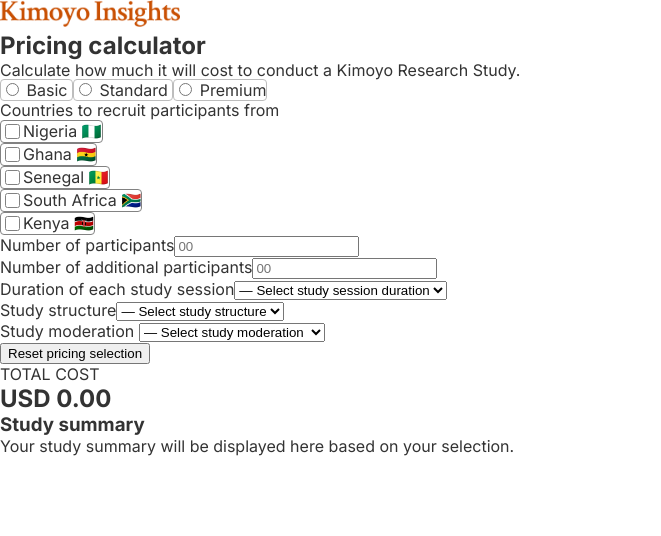
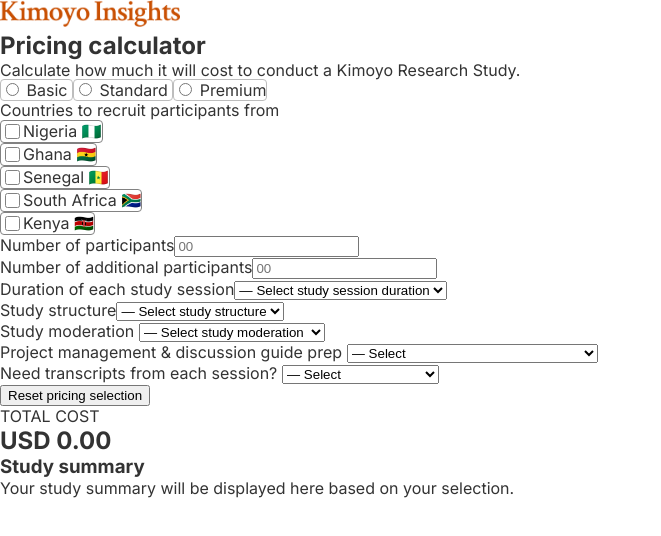
Before and after one commit to Samuel-Anumudu/pricing-calculator, a Vue app: page / in a window 1280 px wide. Shown: the top 536 px of the page, without its empty margins (0-661 px from the left). Built offline with nearby package versions, Linux system fonts and the light colour scheme.

Commit message:
added background color on Header Component for when form is completed and all values received

```diff
--- a/src/App.vue
+++ b/src/App.vue
@@ -1,10 +1,10 @@
 <template>
-  <HeaderSection />
-  <MainSection />
+  <HeaderSection :isFormCompleted="isFormCompleted" />
+  <MainSection @formCompleted="onFormCompleted" />
 </template>
 
 <script lang="ts">
-import { defineComponent } from 'vue'
+import { defineComponent, ref } from 'vue'
 import HeaderSection from './components/layouts/HeaderSection.vue'
 import MainSection from './components/layouts/MainSection.vue'
 
@@ -13,6 +13,15 @@
   components: {
     HeaderSection,
     MainSection
+  },
+  setup() {
+    const isFormCompleted = ref<boolean>(false)
+
+    const onFormCompleted = (completed: boolean) => {
+      isFormCompleted.value = completed
+    }
+
+    return { isFormCompleted, onFormCompleted }
   }
 })
 </script>
--- a/src/assets/main.css
+++ b/src/assets/main.css
@@ -17,6 +17,7 @@
   --participants-countries-border-color: rgba(130, 130, 130, 1);
   --participants-countries-checked-color: rgba(0, 117, 242, 1);
   --plan-desc-bg-color: rgba(173, 235, 204, 1);
+  --header-bg-color: rgba(248, 227, 201, 1);
 }
 
 body {
@@ -24,6 +25,7 @@
   padding: 0;
   font-family: 'Inter', sans-serif;
   font-size: 1rem;
+  background-color: white;
 }
 
 h1,
@@ -37,6 +39,10 @@
 
 img {
   max-width: 100%;
+}
+
+header.form-completed {
+  background-color: var(--header-bg-color);
 }
 
 .logo {
--- /dev/null
+++ b/src/components/dropdowns/ProjectManagement.vue
@@ -0,0 +1,39 @@
+<template>
+  <div id="project-management">
+    <label for="projectManagement"> Project management & discussion guide prep </label>
+    <select
+      id="projectManagement"
+      v-model="projectManagementSelected"
+      @change="updateProjectManagementSelected"
+    >
+      <option value="">— Select</option>
+      <option value="I will prepare my discussion guide">I will prepare my discussion guide</option>
+      <option value="I need help preparing discussion guide">
+        I need help preparing discussion guide
+      </option>
+    </select>
+  </div>
+</template>
+
+<script lang="ts">
+import { defineComponent, ref } from 'vue'
+import type { PropType } from 'vue'
+export default defineComponent({
+  name: 'ProjectManagement',
+  props: {
+    initialSelect: {
+      type: String as PropType<string>,
+      default: ''
+    }
+  },
+  emits: ['updateSelected'],
+  setup(props, { emit }) {
+    const projectManagementSelected = ref<string>(props.initialSelect)
+
+    const updateProjectManagementSelected = () => {
+      emit('updateSelected', projectManagementSelected.value)
+    }
+    return { projectManagementSelected, updateProjectManagementSelected }
+  }
+})
+</script>
--- /dev/null
+++ b/src/components/dropdowns/StudyTranscript.vue
@@ -0,0 +1,37 @@
+<template>
+  <div id="study-transcript">
+    <label for="studyTranscript"> Need transcripts from each session? </label>
+    <select
+      id="studyTranscript"
+      v-model="studyTranscriptSelected"
+      @change="updateStudyTranscriptSelected"
+    >
+      <option value="">— Select</option>
+      <option value="I will need transcripts">I will need transcripts</option>
+      <option value="I don't need transcripts">I don't need transcripts</option>
+    </select>
+  </div>
+</template>
+
+<script lang="ts">
+import { defineComponent, ref } from 'vue'
+import type { PropType } from 'vue'
+
+export default defineComponent({
+  name: 'StudyTranscript',
+  props: {
+    initialSelect: {
+      type: String as PropType<string>,
+      default: ''
+    }
+  },
+  emits: ['updateSelected'],
+  setup(props, { emit }) {
+    const studyTranscriptSelected = ref<string>(props.initialSelect)
+    const updateStudyTranscriptSelected = () => {
+      emit('updateSelected', studyTranscriptSelected.value)
+    }
+    return { studyTranscriptSelected, updateStudyTranscriptSelected }
+  }
+})
+</script>
--- a/src/components/layouts/MainSection.vue
+++ b/src/components/layouts/MainSection.vue
@@ -34,13 +34,26 @@
 
         <StudyModeration
           :initialStudyModeration="studyModerationSelected"
-          @updateStudyModeration="OnUpdateStudyModeration"
+          @updateStudyModeration="onUpdateStudyModeration"
+          :key="resetInstance"
+        />
+
+        <ProjectManagement
+          :initialSelect="projectManagementSelected"
+          @updateSelected="onUpdateSelectedProjectManagement"
+          :key="resetInstance"
+        />
+
+        <StudyTranscript
+          :initialSelect="studyTranscriptSelected"
+          @updateSelected="onUpdateStudyTranscript"
           :key="resetInstance"
         />
 
         <ResetButton text="Reset pricing selection" @click="resetFields" />
       </form>
     </section>
+
     <!-- Refactor this into a component later: beginning line -->
     <section id="cost-section">
       <div class="total-cost">
@@ -82,6 +95,26 @@
           <ul class="selected-study-moderation">
             <li v-show="studyModerationSelected">{{ studyModerationSelected }}</li>
           </ul>
+
+          <ul class="selected-project-management">
+            <li v-show="projectManagementSelected">
+              {{
+                projectManagementSelected === 'I will prepare my discussion guide'
+                  ? 'Project management & discussion guide preparation not needed'
+                  : 'Project management & discussion guide preparation needed'
+              }}
+            </li>
+          </ul>
+
+          <ul class="selected-study-transcript">
+            <li v-show="studyTranscriptSelected">
+              {{
+                studyTranscriptSelected === 'I will need transcripts'
+                  ? 'Transcripts needed'
+                  : 'No transcripts needed'
+              }}
+            </li>
+          </ul>
         </div>
       </div>
     </section>
@@ -96,12 +129,13 @@
 import StudyDuration from '@/components/dropdowns/StudyDuration.vue'
 import StudyStructure from '@/components/dropdowns/StudyStructure.vue'
 import StudyModeration from '@/components/dropdowns/StudyModeration.vue'
+import ProjectManagement from '@/components/dropdowns/ProjectManagement.vue'
+import StudyTranscript from '@/components/dropdowns/StudyTranscript.vue'
 import ResetButton from '@/components/ui/ResetButton.vue'
 
-import { defineComponent, ref, computed, watch } from 'vue'
+import { defineComponent, ref, computed, watch, watchEffect } from 'vue'
 export default defineComponent({
   name: 'MainSection',
-
   components: {
     ServicePlans,
     ParticipantsCountries,
@@ -109,11 +143,12 @@
     StudyDuration,
     StudyStructure,
     StudyModeration,
+    ProjectManagement,
+    StudyTranscript,
     ResetButton
   },
 
-  setup() {
-    // Total score
+  setup(_, { emit }) {
     // Service plans radio inputs
     const servicePlan = ref<string>('')
     // Selected countries checkbox inputs
@@ -131,23 +166,28 @@
     const selectedStudyStructure = ref<string>('')
     // Study Moderation selected
     const studyModerationSelected = ref<string>('')
-
-    // Watch for changes to servicePlan and update selectedStudyStructure
-    watch(servicePlan, (newVal) => {
-      if (newVal === 'standard') {
-        selectedStudyStructure.value = 'Online study'
-      } else {
-        selectedStudyStructure.value = ''
-      }
-    })
+    // Project management and discussion prep selected
+    const projectManagementSelected = ref<string>('')
+    // Study Transcript for each session
+    const studyTranscriptSelected = ref<string>('')
+    // Form completed ref
+    const isFormCompleted = ref(false)
 
     // Methods
     const onStudyStructureSelected = (selectedValue: string) => {
       selectedStudyStructure.value = selectedValue
     }
 
-    const OnUpdateStudyModeration = (selectedModeration: string) => {
+    const onUpdateStudyModeration = (selectedModeration: string) => {
       studyModerationSelected.value = selectedModeration
+    }
+
+    const onUpdateStudyTranscript = (selectedStudyTranscript: string) => {
+      studyTranscriptSelected.value = selectedStudyTranscript
+    }
+
+    const onUpdateSelectedProjectManagement = (selectedProjectManagement: string) => {
+      projectManagementSelected.value = selectedProjectManagement
     }
     const onUpdateDuration = (value: string) => {
       duration.value = value
@@ -169,14 +209,16 @@
     }
 
     const resetFields = () => {
+      resetInstance.value += 1
       servicePlan.value = ''
+      duration.value = ''
+      selectedStudyStructure.value = ''
+      studyModerationSelected.value = ''
+      studyTranscriptSelected.value = ''
+      projectManagementSelected.value = ''
       numberOfparticipants.value = null
       additionalParticipants.value = null
       selectedCountries.value = []
-      duration.value = ''
-      selectedStudyStructure.value = ''
-      studyModerationSelected.value = ''
-      resetInstance.value += 1
     }
 
     // Computed Calculations
@@ -205,9 +247,23 @@
       return value
     })
 
+    const studyTranscriptCost = computed((value: number) => {
+      if (studyTranscriptSelected.value === 'I will need transcripts') {
+        value = 2
+      }
+      return value
+    })
+
     const studyModerationCost = computed((value: number) => {
       if (studyModerationSelected.value === 'Kimoyo moderates') {
         value = 2
+      }
+      return value
+    })
+
+    const projectManagementCost = computed((value: number) => {
+      if (projectManagementSelected.value === 'I need help preparing discussion guide') {
+        value = 1
       }
       return value
     })
@@ -217,7 +273,65 @@
       const costPerDuration = durationCost.value || 0
       const costPerStudyStructure = studyStructureCost.value || 0
       const costPerStudyModeration = studyModerationCost.value || 0
-      return costPerCountry + costPerDuration + costPerStudyStructure + costPerStudyModeration
+      const costPerProjectManagement = projectManagementCost.value || 0
+      const costPerStudyTranscript = studyTranscriptCost.value || 0
+      return (
+        costPerCountry +
+        costPerDuration +
+        costPerStudyStructure +
+        costPerStudyModeration +
+        costPerProjectManagement +
+        costPerStudyTranscript
+      )
+    })
+
+    // watchers
+    // Watch for changes to servicePlan and update selectedStudyStructure
+    watch(servicePlan, (newVal) => {
+      if (newVal === 'standard') {
+        selectedStudyStructure.value = 'Online study'
+      } else {
+        selectedStudyStructure.value = ''
+      }
+    })
+
+    //  servicePlan.value = ''
+    //   duration.value = ''
+    //   selectedStudyStructure.value = ''
+    //   studyModerationSelected.value = ''
+    //   studyTranscriptSelected.value = ''
+    //   projectManagementSelected.value = ''
+    //   numberOfparticipants.value = null
+    //   additionalParticipants.value = null
+    //   selectedCountries.value = []
+
+    // Watch for when form is completely filled and all values received
+    const computeIsFormCompleted = computed((): boolean => {
+      if (
+        servicePlan.value &&
+        selectedCountries.value &&
+        numberOfparticipants.value &&
+        additionalParticipants.value &&
+        duration.value &&
+        selectedStudyStructure.value &&
+        studyModerationSelected.value &&
+        projectManagementSelected.value &&
+        studyTranscriptSelected.value
+        // should add more here -----------
+      ) {
+        return true
+      }
+
+      return false
+    })
+    watchEffect(() => {
+      const completed = computeIsFormCompleted.value
+      isFormCompleted.value = completed
+      if (completed) {
+        emit('formCompleted', true)
+      } else {
+        emit('formCompleted', false)
+      }
     })
 
     return {
@@ -233,8 +347,12 @@
       durationCost,
       selectedStudyStructure,
       studyModerationSelected,
+      studyTranscriptSelected,
+      projectManagementSelected,
+      onUpdateSelectedProjectManagement,
       onUpdateDuration,
-      OnUpdateStudyModeration,
+      onUpdateStudyModeration,
+      onUpdateStudyTranscript,
       onStudyStructureSelected,
       onChangeServicePlan,
       onSelectedCountriesChanged,
@@ -244,3 +362,5 @@
   }
 })
 </script>
+
+function emit(arg0: string, value: boolean) { throw new Error('Function not implemented.') }
```
Also changed, not shown: src/components/layouts/HeaderSection.vue (+18 -10 lines).
